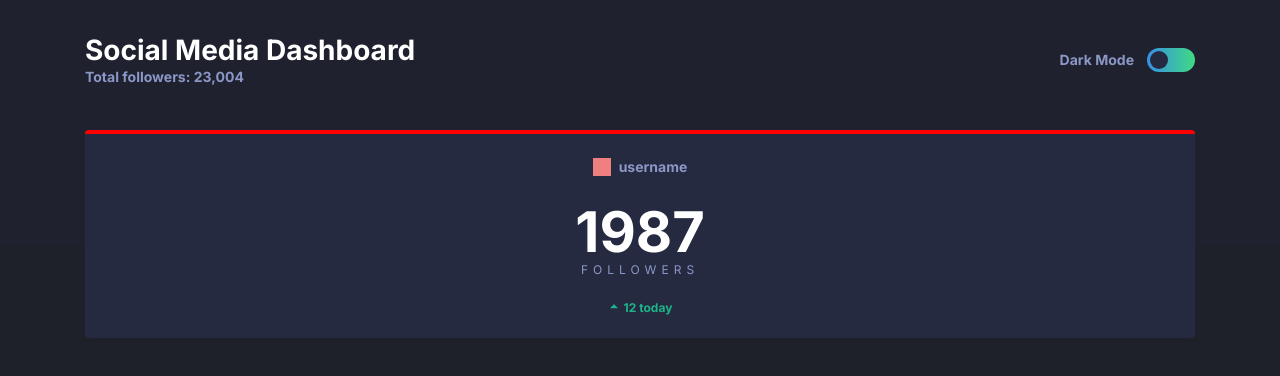
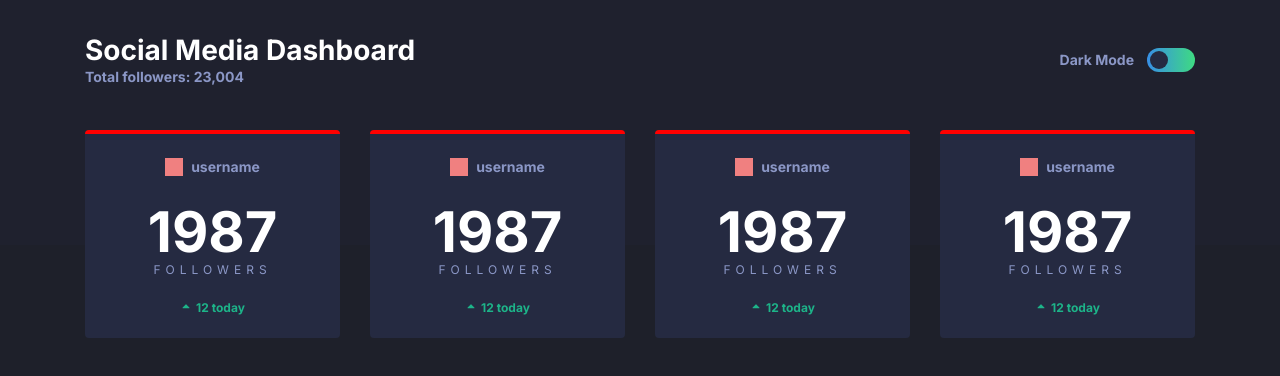
Before and after one commit to Zachcos/FeMentor-SocialMediaDashboardWithThemeSwitcher, a React (Create React App) app: page / in a window 1280 px wide. Shown: the top 376 px of the page. Built offline with nearby package versions, Linux system fonts and the light colour scheme.

Commit message:
Grab data from AppStateContext and pass down to CardFollower children

```diff
--- a/src/components/dashboard-follower.js
+++ b/src/components/dashboard-follower.js
@@ -17,11 +17,14 @@ const Container = styled.section`
 `;
 
 export const DashboardFollower = () => {
-  console.log('grab app state here');
+  const { socialMedia } = useContext(AppStateContext);
 
   return (
     <Container>
-      <CardFollower />
+      <h2 className="cr_u-srOnly">Followers</h2>
+      {socialMedia.map((media) => (
+        <CardFollower key={`${media.general.name}-followers`} {...media} />
+      ))}
     </Container>
   );
 };
```
